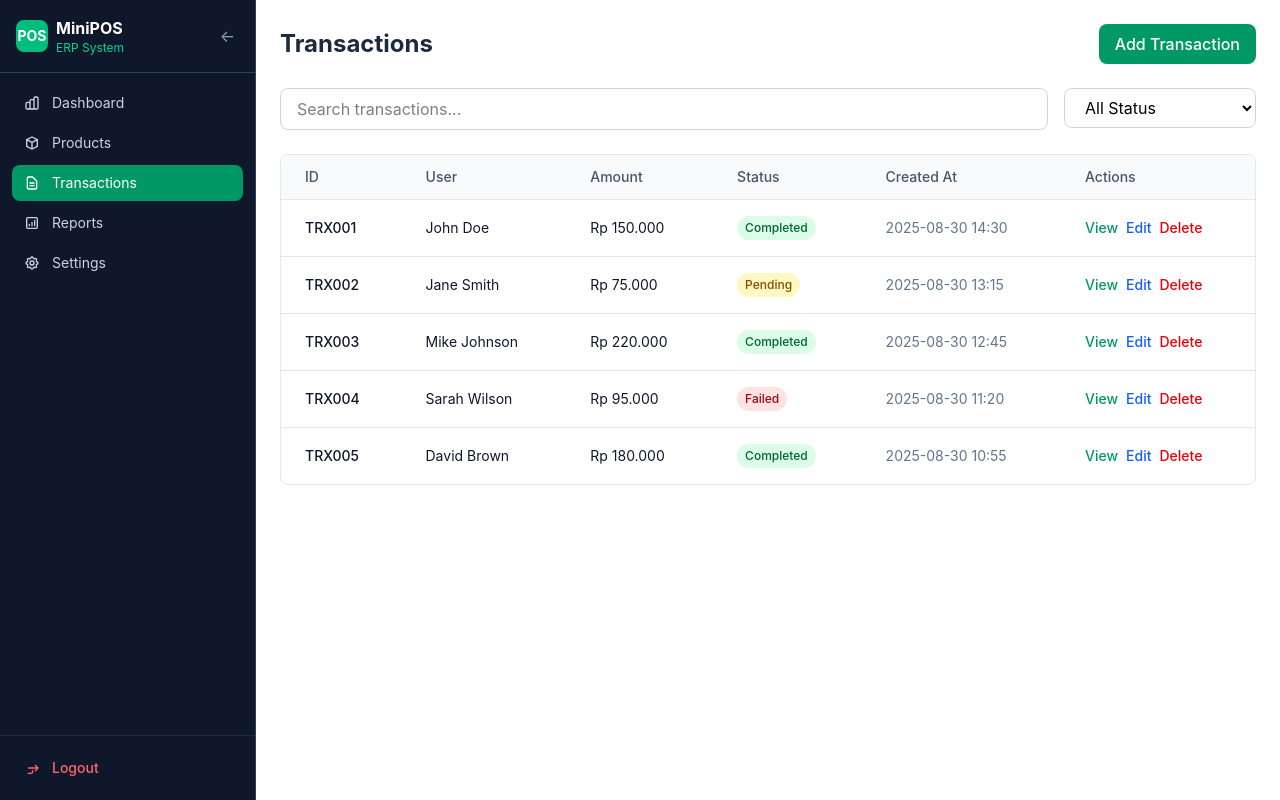
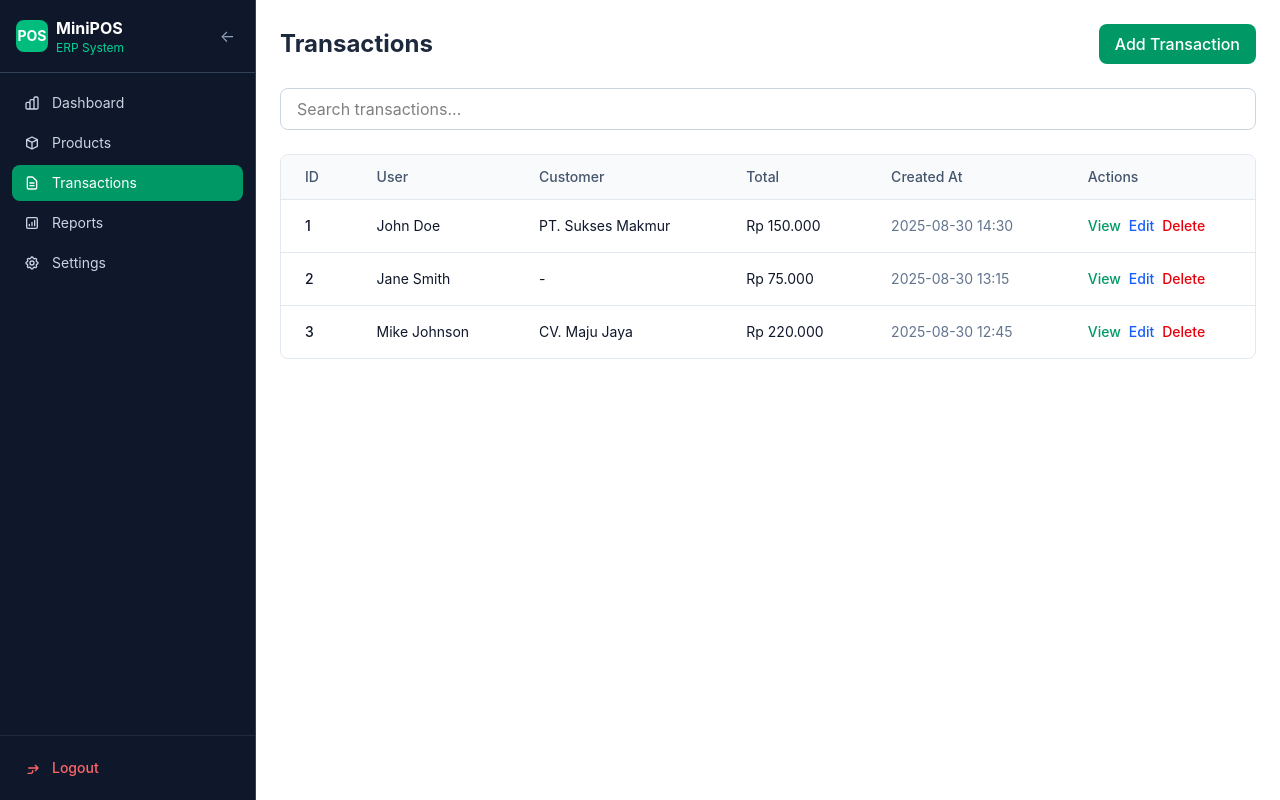
Before and after one commit to nazmisani/minipos-client, a Next.js app in the folder client/: page /transactions in a window 1280 px wide. Built offline with nearby package versions, Linux system fonts and the light colour scheme.

Commit message:
feat(transactions): enhance transaction details display and update data structure

```diff
--- a/client/src/components/transactions/TransactionDetail.tsx
+++ b/client/src/components/transactions/TransactionDetail.tsx
@@ -1,5 +1,4 @@
 import { Transaction } from "./types";
-import { getStatusColor } from "./data";
 
 interface TransactionDetailProps {
   transaction: Transaction;
@@ -38,42 +37,24 @@ export default function TransactionDetail({
           </div>
           <div>
             <label className="block text-sm font-medium text-slate-600 mb-1">
-              Status
+              User
             </label>
-            <span
-              className={`inline-flex px-3 py-1 text-sm font-medium rounded-full ${getStatusColor(
-                transaction.status
-              )}`}
-            >
-              {transaction.status}
-            </span>
+            <p className="text-lg text-slate-900">{transaction.user.name}</p>
           </div>
           <div>
             <label className="block text-sm font-medium text-slate-600 mb-1">
-              User
+              Customer
             </label>
-            <p className="text-lg text-slate-900">{transaction.user}</p>
-          </div>
-          <div>
-            <label className="block text-sm font-medium text-slate-600 mb-1">
-              Amount
-            </label>
-            <p className="text-lg font-semibold text-slate-900">
-              Rp {transaction.amount.toLocaleString("id-ID")}
+            <p className="text-lg text-slate-900">
+              {transaction.customer?.name || "-"}
             </p>
           </div>
           <div>
             <label className="block text-sm font-medium text-slate-600 mb-1">
-              Description
+              Total
             </label>
-            <p className="text-lg text-slate-900">{transaction.description}</p>
-          </div>
-          <div>
-            <label className="block text-sm font-medium text-slate-600 mb-1">
-              Payment Method
-            </label>
-            <p className="text-lg text-slate-900">
-              {transaction.paymentMethod}
+            <p className="text-lg font-semibold text-slate-900">
+              Rp {transaction.total.toLocaleString("id-ID")}
             </p>
           </div>
           <div className="col-span-2">
@@ -83,6 +64,34 @@ export default function TransactionDetail({
             <p className="text-lg text-slate-900">{transaction.createdAt}</p>
           </div>
         </div>
+        {/* Transaction Details */}
+        <div className="mt-8">
+          <label className="block text-sm font-medium text-slate-600 mb-2">
+            Details
+          </label>
+          <table className="w-full border text-sm">
+            <thead className="bg-slate-50">
+              <tr>
+                <th className="border px-2 py-1">ID</th>
+                <th className="border px-2 py-1">Product ID</th>
+                <th className="border px-2 py-1">Quantity</th>
+                <th className="border px-2 py-1">Subtotal</th>
+              </tr>
+            </thead>
+            <tbody>
+              {transaction.details.map((d) => (
+                <tr key={d.id}>
+                  <td className="border px-2 py-1">{d.id}</td>
+                  <td className="border px-2 py-1">{d.productId}</td>
+                  <td className="border px-2 py-1">{d.quantity}</td>
+                  <td className="border px-2 py-1">
+                    Rp {d.subTotal.toLocaleString("id-ID")}
+                  </td>
+                </tr>
+              ))}
+            </tbody>
+          </table>
+        </div>
       </div>
     </div>
   );
--- a/client/src/components/transactions/TransactionForm.tsx
+++ b/client/src/components/transactions/TransactionForm.tsx
@@ -34,63 +34,70 @@ export default function TransactionForm({
           <div className="grid grid-cols-2 gap-6">
             <div>
               <label className="block text-sm font-medium text-slate-600 mb-2">
-                User
+                User ID
               </label>
               <input
-                type="text"
-                defaultValue={transaction?.user || ""}
+                type="number"
+                defaultValue={transaction?.userId || ""}
                 className="w-full px-4 py-2 border border-slate-300 rounded-lg focus:outline-none focus:ring-2 focus:ring-emerald-500"
-                placeholder="Enter user name"
+                placeholder="Enter user ID"
               />
             </div>
             <div>
               <label className="block text-sm font-medium text-slate-600 mb-2">
-                Amount
+                Customer ID (optional)
               </label>
               <input
                 type="number"
-                defaultValue={transaction?.amount || ""}
+                defaultValue={transaction?.customerId || ""}
                 className="w-full px-4 py-2 border border-slate-300 rounded-lg focus:outline-none focus:ring-2 focus:ring-emerald-500"
-                placeholder="Enter amount"
+                placeholder="Enter customer ID"
               />
             </div>
             <div>
               <label className="block text-sm font-medium text-slate-600 mb-2">
-                Status
+                Total
               </label>
-              <select
-                defaultValue={transaction?.status || ""}
+              <input
+                type="number"
+                defaultValue={transaction?.total || ""}
                 className="w-full px-4 py-2 border border-slate-300 rounded-lg focus:outline-none focus:ring-2 focus:ring-emerald-500"
-              >
-                <option value="">Select status</option>
-                <option value="Pending">Pending</option>
-                <option value="Completed">Completed</option>
-                <option value="Failed">Failed</option>
-              </select>
+                placeholder="Enter total"
+              />
+            </div>
+          </div>
+          <div className="grid grid-cols-2 gap-6">
+            <div>
+              <label className="block text-sm font-medium text-slate-600 mb-2">
+                User ID
+              </label>
+              <input
+                type="number"
+                defaultValue={transaction?.userId || ""}
+                className="w-full px-4 py-2 border border-slate-300 rounded-lg focus:outline-none focus:ring-2 focus:ring-emerald-500"
+                placeholder="Enter user ID"
+              />
             </div>
             <div>
               <label className="block text-sm font-medium text-slate-600 mb-2">
-                Payment Method
+                Customer ID (optional)
               </label>
-              <select
-                defaultValue={transaction?.paymentMethod || ""}
+              <input
+                type="number"
+                defaultValue={transaction?.customerId || ""}
                 className="w-full px-4 py-2 border border-slate-300 rounded-lg focus:outline-none focus:ring-2 focus:ring-emerald-500"
-              >
-                <option value="">Select payment method</option>
-                <option value="Cash">Cash</option>
-                <option value="Credit Card">Credit Card</option>
-                <option value="Debit Card">Debit Card</option>
-              </select>
+                placeholder="Enter customer ID"
+              />
             </div>
-            <div className="col-span-2">
+            <div>
               <label className="block text-sm font-medium text-slate-600 mb-2">
-                Description
+                Total
               </label>
-              <textarea
-                defaultValue={transaction?.description || ""}
-                rows={3}
+              <input
+                type="number"
+                defaultValue={transaction?.total || ""}
                 className="w-full px-4 py-2 border border-slate-300 rounded-lg focus:outline-none focus:ring-2 focus:ring-emerald-500"
-                placeholder="Enter description"
+                placeholder="Enter total"
               />
             </div>
           </div>
--- a/client/src/components/transactions/TransactionList.tsx
+++ b/client/src/components/transactions/TransactionList.tsx
@@ -1,4 +1,4 @@
-import { getStatusColor, transactions } from "./data";
+import { transactions } from "./data";
 import { Transaction } from "./types";
 
 interface TransactionListProps {
@@ -14,6 +14,9 @@ export default function TransactionList({
   onDelete,
   onAdd,
 }: TransactionListProps) {
+  // Use imported dummy transactions data
+  const dummyTransactions = transactions;
+
   return (
     <div className="p-6 bg-white min-h-screen">
       {/* Header */}
@@ -36,14 +39,6 @@ export default function TransactionList({
             className="w-full px-4 py-2 border border-slate-300 rounded-lg focus:outline-none focus:ring-2 focus:ring-emerald-500"
           />
         </div>
-        <div className="w-48">
-          <select className="w-full px-4 py-2 border border-slate-300 rounded-lg focus:outline-none focus:ring-2 focus:ring-emerald-500">
-            <option value="">All Status</option>
-            <option value="completed">Completed</option>
-            <option value="pending">Pending</option>
-            <option value="failed">Failed</option>
-          </select>
-        </div>
       </div>
 
       {/* Table */}
@@ -58,10 +53,10 @@ export default function TransactionList({
                 User
               </th>
               <th className="px-6 py-3 text-left text-sm font-medium text-slate-600">
-                Amount
+                Customer
               </th>
               <th className="px-6 py-3 text-left text-sm font-medium text-slate-600">
-                Status
+                Total
               </th>
               <th className="px-6 py-3 text-left text-sm font-medium text-slate-600">
                 Created At
@@ -72,45 +67,39 @@ export default function TransactionList({
             </tr>
           </thead>
           <tbody className="divide-y divide-slate-200">
-            {transactions.map((transaction) => (
-              <tr key={transaction.id} className="hover:bg-slate-50">
+            {dummyTransactions.map((trx) => (
+              <tr key={trx.id} className="hover:bg-slate-50">
                 <td className="px-6 py-4 text-sm font-medium text-slate-900">
-                  {transaction.id}
+                  {trx.id}
                 </td>
                 <td className="px-6 py-4 text-sm text-slate-900">
-                  {transaction.user}
+                  {trx.user.name}
                 </td>
                 <td className="px-6 py-4 text-sm text-slate-900">
-                  Rp {transaction.amount.toLocaleString("id-ID")}
+                  {trx.customer?.name || "-"}
                 </td>
-                <td className="px-6 py-4 text-sm">
-                  <span
-                    className={`inline-flex px-2 py-1 text-xs font-medium rounded-full ${getStatusColor(
-                      transaction.status
-                    )}`}
-                  >
-                    {transaction.status}
-                  </span>
+                <td className="px-6 py-4 text-sm text-slate-900">
+                  Rp {trx.total.toLocaleString("id-ID")}
                 </td>
                 <td className="px-6 py-4 text-sm text-slate-500">
-                  {transaction.createdAt}
+                  {trx.createdAt}
                 </td>
                 <td className="px-6 py-4 text-sm">
                   <div className="flex gap-2">
                     <button
-                      onClick={() => onViewDetail(transaction)}
+                      onClick={() => onViewDetail(trx)}
                       className="text-emerald-600 hover:text-emerald-800 font-medium"
                     >
                       View
                     </button>
                     <button
-                      onClick={() => onEdit(transaction)}
+                      onClick={() => onEdit(trx)}
                       className="text-blue-600 hover:text-blue-800 font-medium"
                     >
                       Edit
                     </button>
                     <button
-                      onClick={() => onDelete(transaction)}
+                      onClick={() => onDelete(trx)}
                       className="text-red-600 hover:text-red-800 font-medium"
                     >
                       Delete
--- a/client/src/components/transactions/data.ts
+++ b/client/src/components/transactions/data.ts
@@ -1,60 +1,42 @@
-export const transactions = [
+import { Transaction } from "./types";
+
+export const transactions: Transaction[] = [
   {
-    id: "TRX001",
-    user: "John Doe",
-    amount: 150000,
-    status: "Completed",
+    id: 1,
+    total: 150000,
     createdAt: "2025-08-30 14:30",
-    description: "Coffee and Pastry",
-    paymentMethod: "Credit Card",
+    userId: 1,
+    customerId: 1,
+    user: { id: 1, name: "John Doe" },
+    customer: { id: 1, name: "PT. Sukses Makmur" },
+    details: [
+      { id: 1, quantity: 2, subTotal: 100000, transactionId: 1, productId: 1 },
+      { id: 2, quantity: 1, subTotal: 50000, transactionId: 1, productId: 2 },
+    ],
   },
   {
-    id: "TRX002",
-    user: "Jane Smith",
-    amount: 75000,
-    status: "Pending",
+    id: 2,
+    total: 75000,
     createdAt: "2025-08-30 13:15",
-    description: "Lunch Set",
-    paymentMethod: "Cash",
+    userId: 2,
+    customerId: null,
+    user: { id: 2, name: "Jane Smith" },
+    customer: null,
+    details: [
+      { id: 3, quantity: 3, subTotal: 75000, transactionId: 2, productId: 3 },
+    ],
   },
   {
-    id: "TRX003",
-    user: "Mike Johnson",
-    amount: 220000,
-    status: "Completed",
+    id: 3,
+    total: 220000,
     createdAt: "2025-08-30 12:45",
-    description: "Dinner for Two",
-    paymentMethod: "Debit Card",
-  },
-  {
-    id: "TRX004",
-    user: "Sarah Wilson",
-    amount: 95000,
-    status: "Failed",
-    createdAt: "2025-08-30 11:20",
-    description: "Breakfast Special",
-    paymentMethod: "Credit Card",
-  },
-  {
-    id: "TRX005",
-    user: "David Brown",
-    amount: 180000,
-    status: "Completed",
-    createdAt: "2025-08-30 10:55",
-    description: "Business Lunch",
-    paymentMethod: "Cash",
+    userId: 3,
+    customerId: 2,
+    user: { id: 3, name: "Mike Johnson" },
+    customer: { id: 2, name: "CV. Maju Jaya" },
+    details: [
+      { id: 4, quantity: 2, subTotal: 120000, transactionId: 3, productId: 4 },
+      { id: 5, quantity: 1, subTotal: 100000, transactionId: 3, productId: 5 },
+    ],
   },
 ];
-
-export const getStatusColor = (status: string) => {
-  switch (status) {
-    case "Completed":
-      return "bg-green-100 text-green-800";
-    case "Pending":
-      return "bg-yellow-100 text-yellow-800";
-    case "Failed":
-      return "bg-red-100 text-red-800";
-    default:
-      return "bg-gray-100 text-gray-800";
-  }
-};
```
Also changed, not shown: client/src/components/transactions/DeleteConfirmation.tsx (+14 -0 lines), client/src/components/transactions/types.ts (+26 -6 lines).
